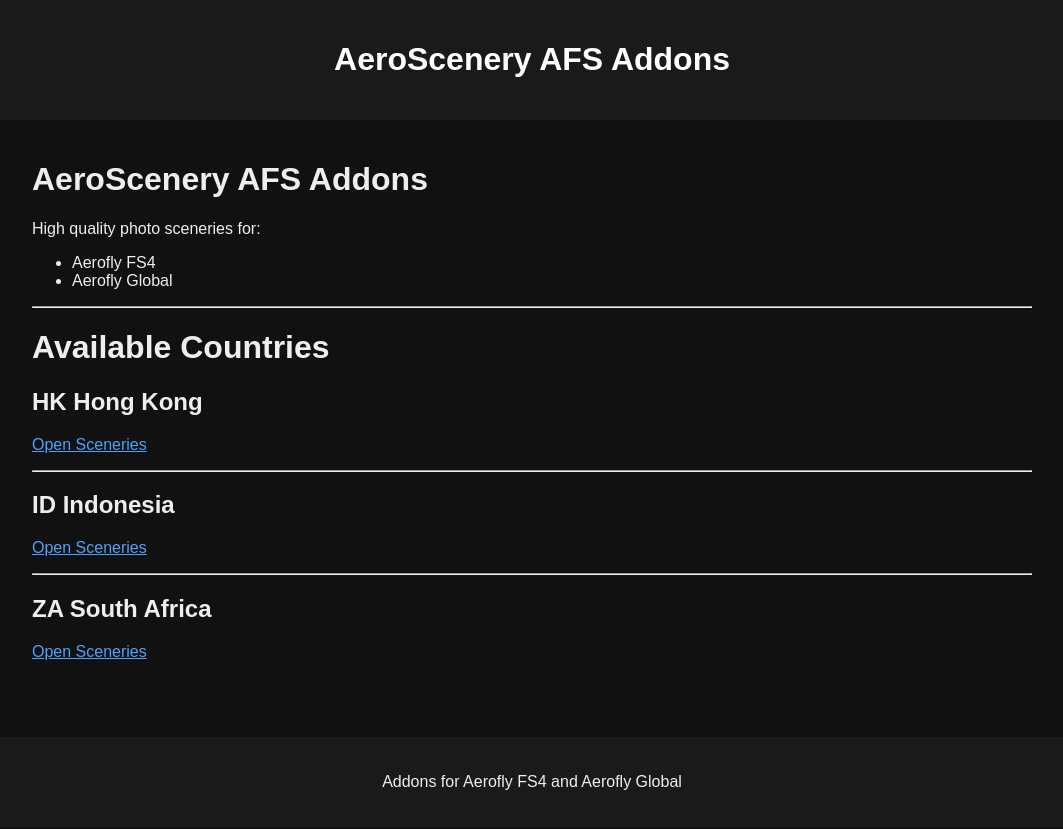
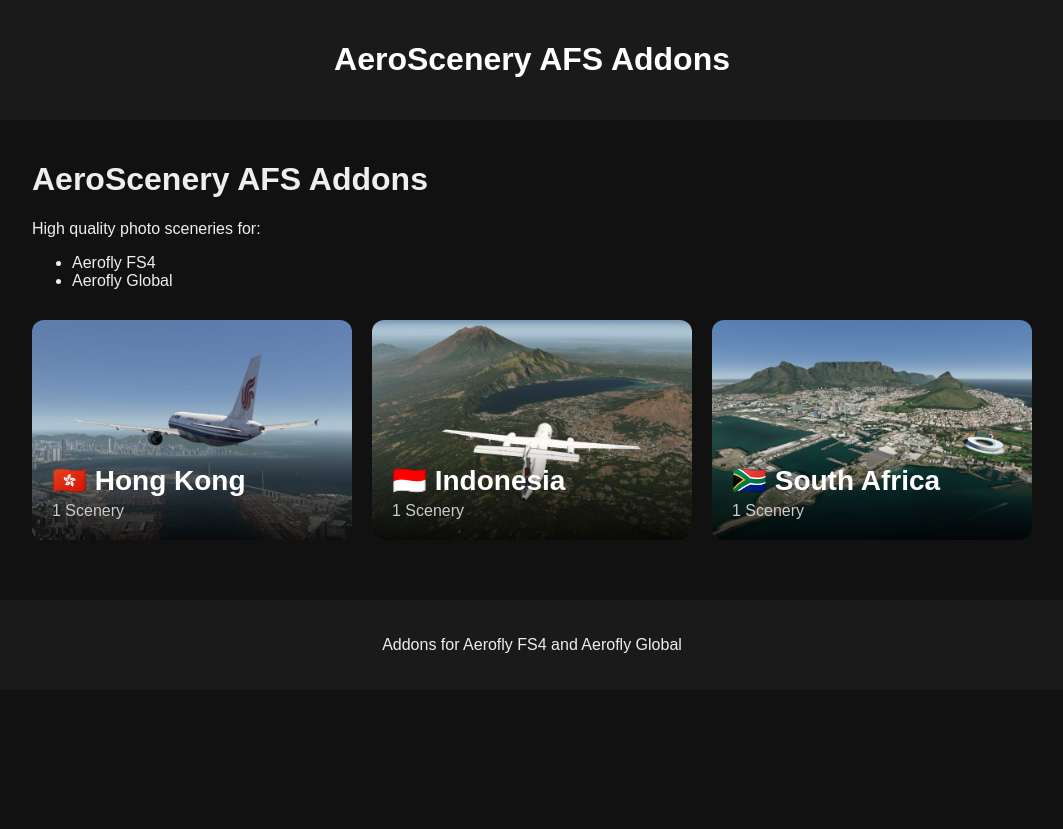
Before and after one commit to chrispriv/aeroscenery-afs_addons, a Jekyll site: the page built from index.md, in a window 1280 px wide. Shown: the top 829 px of the page, without its empty margins (108-1171 px from the left). Built offline with Jekyll 4.4.1, drawn with Linux system fonts in a browser that asks for light colours.

Commit message:
Enhance basic structure with layout
Enhance basic structure with layout

```diff
--- a/assets/css/style.css
+++ b/assets/css/style.css
@@ -32,3 +32,49 @@ a {
   text-align: center;
   background: #1a1a1a;
 }
+
+.country-grid {
+  display: grid;
+  grid-template-columns: repeat(auto-fit, minmax(300px, 1fr));
+  gap: 20px;
+  margin-top: 30px;
+}
+
+.country-card {
+  position: relative;
+  overflow: hidden;
+  border-radius: 12px;
+  text-decoration: none;
+  color: white;
+  background: #222;
+  transition: transform 0.2s ease;
+}
+
+.country-card:hover {
+  transform: scale(1.02);
+}
+
+.country-card img {
+  width: 100%;
+  height: 220px;
+  object-fit: cover;
+  display: block;
+}
+
+.country-overlay {
+  position: absolute;
+  bottom: 0;
+  width: 100%;
+  padding: 20px;
+  background: linear-gradient(to top, rgba(0,0,0,0.8), transparent);
+}
+
+.country-overlay h2 {
+  margin: 0;
+  font-size: 28px;
+}
+
+.country-overlay p {
+  margin: 5px 0 0;
+  color: #ccc;
+}
--- a/index.md
+++ b/index.md
@@ -9,19 +9,33 @@ High quality photo sceneries for:
 - Aerofly FS4
 - Aerofly Global
 
----
+<div class="country-grid">
 
-# Available Countries
+<a class="country-card" href="countries/hk.html">
+  <img src="assets/images/countries/hk.jpg">
 
-## HK Hong Kong
-[Open Sceneries](countries/hk.md)
+  <div class="country-overlay">
+    <h2>🇭🇰 Hong Kong</h2>
+    <p>1 Scenery</p>
+  </div>
+</a>
 
----
+<a class="country-card" href="countries/id.html">
+  <img src="assets/images/countries/id.jpg">
 
-## ID Indonesia
-[Open Sceneries](countries/id.md)
+  <div class="country-overlay">
+    <h2>🇮🇩 Indonesia</h2>
+    <p>1 Scenery</p>
+  </div>
+</a>
 
----
+<a class="country-card" href="countries/za.html">
+  <img src="assets/images/countries/za.jpg">
 
-## ZA South Africa
-[Open Sceneries](countries/za.md)
+  <div class="country-overlay">
+    <h2>🇿🇦 South Africa</h2>
+    <p>1 Scenery</p>
+  </div>
+</a>
+
+</div>
```
Also changed, not shown: assets/images/countries/hk.jpg (added), assets/images/countries/id.jpg (added), assets/images/countries/za.jpg (added).
